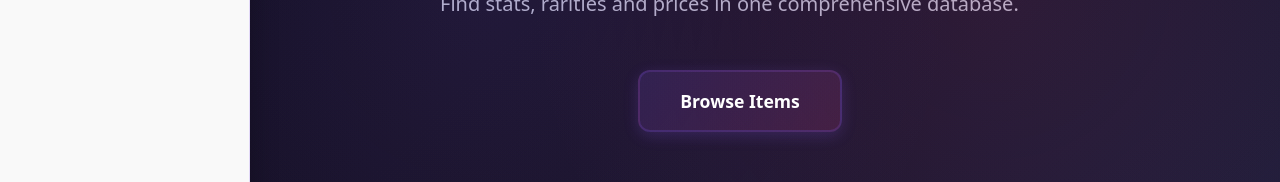
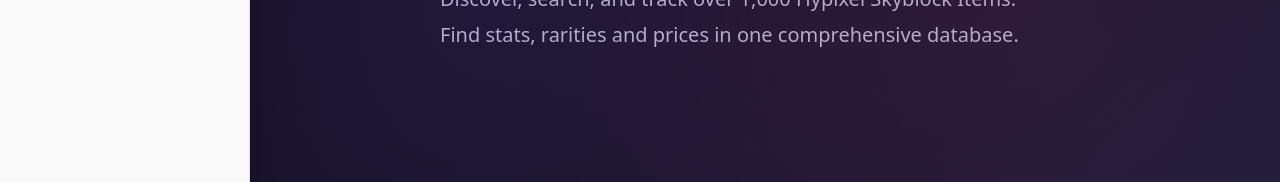
Before and after one commit to IsakPetersson/React-API, a React (Vite) app in the folder hypixel-app/: page / in a window 1280 px wide. Shown: the part 295-477 px from the top of the page. Built offline with nearby package versions, Linux system fonts and the light colour scheme; no server answers.

Commit message:
browse items button removed

```diff
--- a/hypixel-app/src/index.css
+++ b/hypixel-app/src/index.css
@@ -102,46 +102,6 @@
   line-height: 1.8;
 }
 
-.browseItems-btn {
-  background: linear-gradient(135deg, rgba(139, 92, 246, 0.15) 0%, rgba(236, 72, 153, 0.15) 100%);
-  border: 2px solid var(--border-color);
-  color: var(--text-primary);
-  padding: 1rem 2.5rem;
-  font-size: 1.1rem;
-  font-weight: 600;
-  border-radius: 12px;
-  cursor: pointer;
-  transition: all 0.3s ease;
-  box-shadow: 0 4px 15px rgba(139, 92, 246, 0.2);
-  position: relative;
-  overflow: hidden;
-}
-
-.browseItems-btn::before {
-  content: '';
-  position: absolute;
-  top: 0;
-  left: -100%;
-  width: 100%;
-  height: 100%;
-  background: linear-gradient(90deg, transparent, rgba(255, 255, 255, 0.1), transparent);
-  transition: left 0.5s ease;
-}
-
-.browseItems-btn:hover {
-  transform: translateY(-2px);
-  box-shadow: 0 8px 25px rgba(139, 92, 246, 0.4);
-  border-color: var(--primary-purple);
-  background: linear-gradient(135deg, rgba(139, 92, 246, 0.25) 0%, rgba(236, 72, 153, 0.25) 100%);
-}
-
-.browseItems-btn:hover::before {
-  left: 100%;
-}
-
-.browseItems-btn:active {
-  transform: translateY(0);
-}
 /* End Hero Section */
 
 .mainTitle {
--- a/hypixel-app/src/pages/Items.jsx
+++ b/hypixel-app/src/pages/Items.jsx
@@ -6,7 +6,6 @@
       <div className="hero-section">
         <h1 className="text-center mb-4 mainTitle">Skyblock Item Tracker</h1>
           <h2>Discover, search, and track over 1,000 Hypixel Skyblock Items. Find stats, rarities and prices in one comprehensive database.</h2>
-          <button className="browseItems-btn">Browse Items</button>
       </div>
       <ItemList />
     </div>
```
